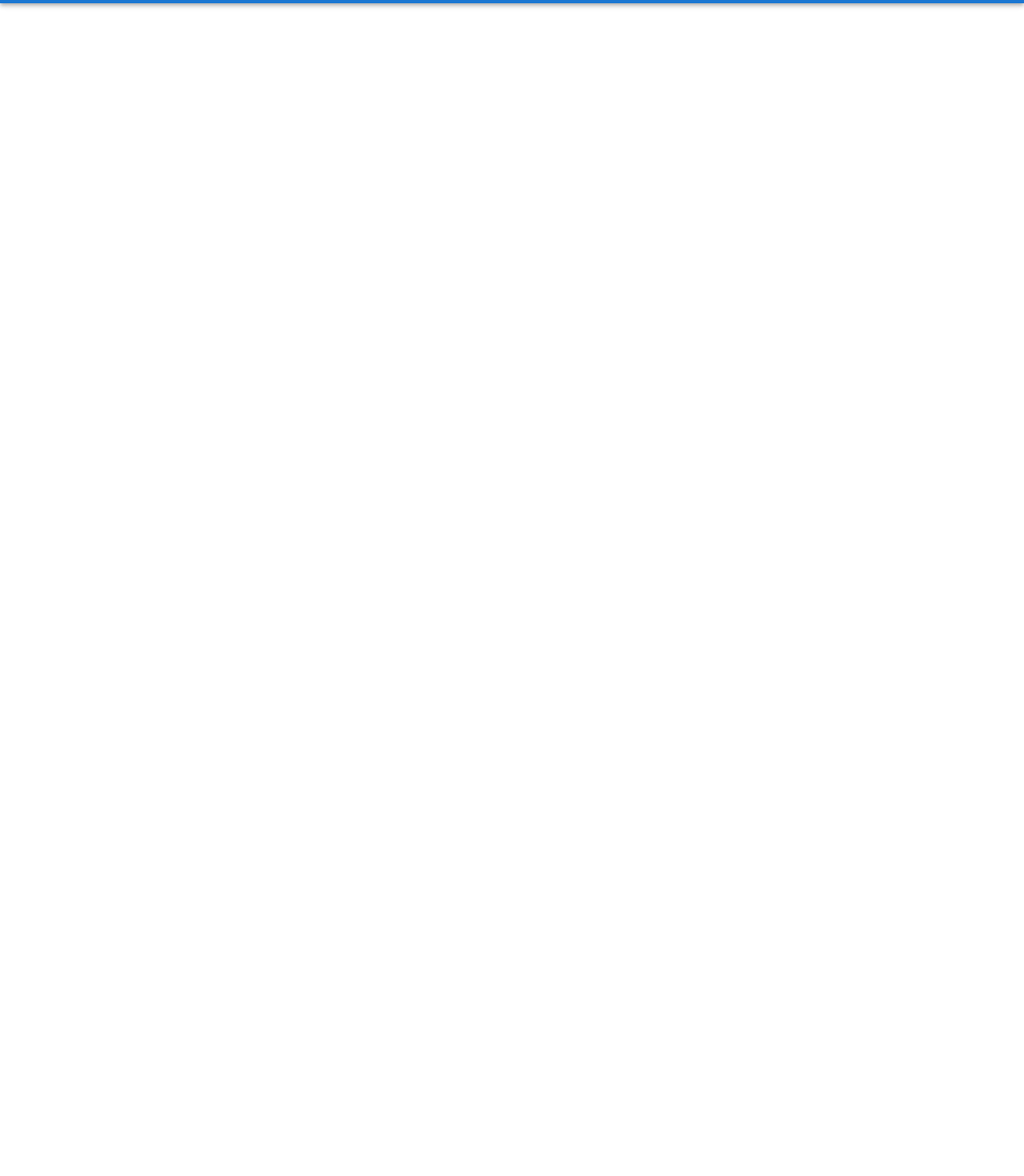
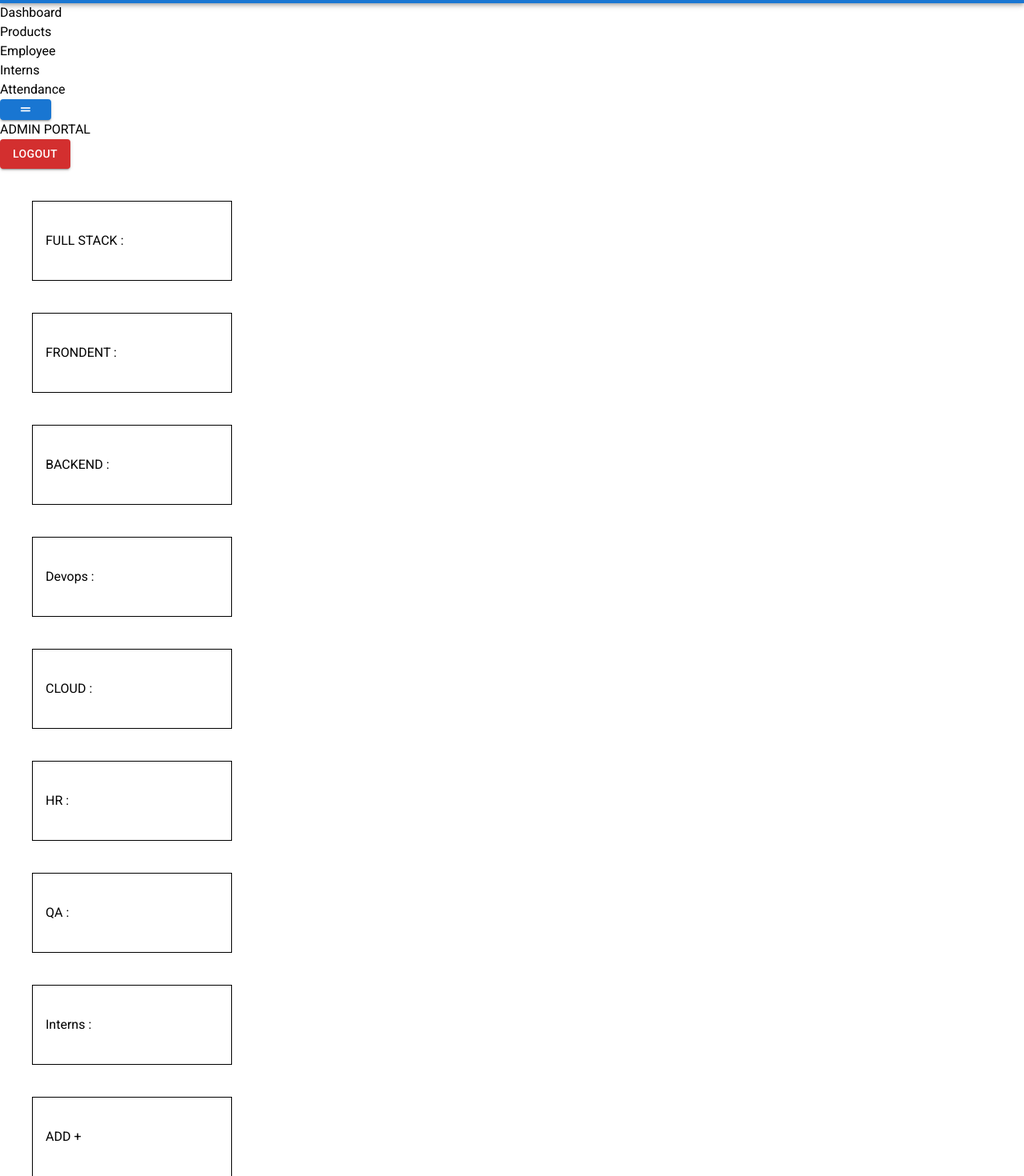
Before and after one commit to SainulAbid-Cygnonex/CYGNOZ-HR-Front-end, a React (Vite) app: page /home in a window 1280 px wide. Before the commit this address had no page. Shown: the part 60-1530 px from the top of the page at 80% size. Before the commit the page ends 800 px from the top, so only its background shows below. Built offline with nearby package versions, Linux system fonts and the light colour scheme.

Commit message:
timesheet states and super admin page

```diff
--- a/package.json
+++ b/package.json
@@ -12,6 +12,7 @@
   "dependencies": {
     "@emotion/react": "^11.11.4",
     "@emotion/styled": "^11.11.5",
+    "@heroicons/react": "^2.1.4",
     "@mui/icons-material": "^5.15.20",
     "@mui/material": "^5.15.20",
     "axios": "^1.7.2",
--- a/src/App.jsx
+++ b/src/App.jsx
@@ -4,6 +4,7 @@ import Login from './Authentication/Login'
 import Header from './CommonComponents/Header';
 import ProductManagement from './CEO & HR/pages/ProductManagement';
 import TimeSheet from './EMP/pages/TimeSheet';
+import  Home  from './CEO & HR/pages/Home';
 
 function App() {
 
@@ -19,8 +20,11 @@ function App() {
 
 
 
+
+
+
       {/* CEO or HR routes  */}
-
+      <Route path="/home"  element={<Home/>} />
 
     </Routes>
     </>
--- a/src/CEO & HR/pages/Home.jsx
+++ b/src/CEO & HR/pages/Home.jsx
@@ -1,9 +1,205 @@
-import React from 'react'
+import React, { useState } from 'react';
+import CommonButton from '../../CommonComponents/CommonButton';
+import Box from '@mui/material/Box';
+
 
 function Home() {
+  const [isOpen, setIsOpen] = useState(false);
+
+  const toggleSidebar = () => {
+    setIsOpen(!isOpen);
+  };
+
+  const closeSidebar = () => {
+    setIsOpen(false);
+  };
+
   return (
-    <div>Home</div>
-  )
+    <>
+      <div className="flex">
+        {isOpen && (
+          <div className="fixed inset-0 z-10 bg-black opacity-50" onClick={closeSidebar}></div>
+        )}
+        <div className={`${isOpen ? 'block' : 'hidden'} bg-gray-800 text-white w-64 h-screen p-4 z-20`}>
+          {/* <CommonButton onClick={toggleSidebar}>
+            <i className="fa-solid fa-grip-lines"></i>
+          </CommonButton> */}
+          <ul onClick={closeSidebar}>
+            <li>
+              <a href="#" className="hover:bg-gray-700 p-2 block rounded">Dashboard</a>
+            </li>
+            <li>
+              <a href="#" className="hover:bg-gray-700 p-2 block rounded">Products</a>
+            </li>
+            <li>
+              <a href="#" className="hover:bg-gray-700 p-2 block rounded">Employee</a>
+            </li>
+            <li>
+              <a href="#" className="hover:bg-gray-700 p-2 block rounded">Interns</a>
+            </li>
+            <li>
+              <a href="#" className="hover:bg-gray-700 p-2 block rounded">Attendance</a>
+            </li>
+          </ul>
+        </div>
+        <div className="w-full">
+          <div className="flex justify-between items-center  p-4">
+            {!isOpen && (
+              <CommonButton onClick={toggleSidebar}>
+                <i className="fa-solid fa-grip-lines"></i>
+              </CommonButton>
+            )}
+            <h1 className="text-2xl font-bold mx-auto text-black">ADMIN PORTAL</h1>
+            <CommonButton variant="contained" color="error">
+              Logout
+            </CommonButton>
+          </div>
+          <div className='row flex items-center justify-center'>
+          <div className="col flex">
+          <Box
+      height={100}
+      width={250}
+      my={5}
+      mx={5}
+      display="flex"
+      alignItems="center"
+      gap={4}
+      p={2}
+      sx={{ border: '1px solid black' }}
+      className="font-bold text-black uppercase"
+    >
+      FULL STACK :
+    </Box>
+    <Box
+        height={100}
+        width={250}
+        my={5}
+        mx={5}
+      display="flex"
+      alignItems="center"
+      gap={4}
+      p={2}
+      sx={{ border: '1px solid black' }}
+        className="font-bold text-black uppercase"
+    >
+      FRONDENT :
+    </Box>
+    <Box
+        height={100}
+        width={250}
+        my={5}
+        mx={5}
+      display="flex"
+      alignItems="center"
+      gap={4}
+      p={2}
+      sx={{ border: '1px solid black' }}
+        className="font-bold text-black uppercase"
+    >
+      BACKEND :
+    </Box>
+          </div>
+
+          </div>
+          <div className='row flex items-center justify-center'>
+          <div className="col flex">
+          <Box
+      height={100}
+      width={250}
+      my={5}
+      mx={5}
+      display="flex"
+      alignItems="center"
+      gap={4}
+      p={2}
+      sx={{ border: '1px solid black' }}
+        className="font-bold text-black uppercase"
+    >
+      Devops :
+    </Box>
+    <Box
+        height={100}
+        width={250}
+        my={5}
+        mx={5}
+      display="flex"
+      alignItems="center"
+      gap={4}
+      p={2}
+      sx={{ border: '1px solid black' }}
+        className="font-bold text-black uppercase"
+    >
+      CLOUD :
+    </Box>
+    <Box
+        height={100}
+        width={250}
+        my={5}
+        mx={5}
+      display="flex"
+      alignItems="center"
+      gap={4}
+      p={2}
+      sx={{ border: '1px solid black' }}
+        className="font-bold text-black uppercase"
+    >
+      HR :
+    </Box>
+          </div>
+
+          </div>
+          <div className='row flex items-center justify-center'>
+          <div className="col flex">
+          <Box
+      height={100}
+      width={250}
+      my={5}
+      mx={5}
+      display="flex"
+      alignItems="center"
+      gap={4}
+      p={2}
+      sx={{ border: '1px solid black' }}
+        className="font-bold text-black uppercase"
+    >
+      QA :
+    </Box>
+    <Box
+        height={100}
+        width={250}
+        my={5}
+        mx={5}
+      display="flex"
+      alignItems="center"
+      gap={4}
+      p={2}
+      sx={{ border: '1px solid black' }}
+        className="font-bold text-black uppercase"
+    >
+      Interns :
+    </Box>
+    <Box
+        height={100}
+        width={250}
+        my={5}
+        mx={5}
+      display="flex"
+      alignItems="center"
+      gap={4}
+      p={2}
+      sx={{ border: '1px solid black' }}
+      className="font-bold text-black uppercase"
+      >
+
+   ADD +
+    </Box>
+          </div>
+
+          </div>
+        </div>
+      </div>
+    </>
+  );
 }
 
-export default Home
+export default Home;
--- a/src/EMP/pages/TimeSheet.jsx
+++ b/src/EMP/pages/TimeSheet.jsx
@@ -10,11 +10,19 @@ import CommonButton from '../../CommonComponents/CommonButton';
 
 function TimeSheet() {
 
+    const [technical,setTechnical]=useState(true)
     const [technicalType, setTechnicalType] = useState('technical');
 
     const handleTypeChange = (event) => {
         setTechnicalType(event.target.value);
       };
+
+      const handleTechnical =()=>{
+        setTechnical(true)
+      }
+      const handleNonTechnical =()=>{
+        setTechnical(false)
+      }
 
   return (
     <>
@@ -38,8 +46,8 @@ function TimeSheet() {
                 required
                 size='small'
               >
-                <MenuItem value="technical">Technical</MenuItem>
-                <MenuItem value="non-technical">Non-Technical</MenuItem>
+                <MenuItem value="technical" onClick={handleTechnical}>Technical</MenuItem>
+                <MenuItem value="non-technical" onClick={handleNonTechnical}>Non-Technical</MenuItem>
 
               </Select>
               </FormControl>
@@ -48,6 +56,8 @@ function TimeSheet() {
               </div>
         </div>
 
+       {
+        technical?
         <div className='table-timeheet mt-10'>
         <table className="min-w-full divide-y divide-gray-200 shadow-2xl rounded-lg">
           <thead className="bg-gray-300">
@@ -72,14 +82,42 @@ function TimeSheet() {
                 <input type="number" min={0} max={8} className="border border-black rounded p-1" />
               </td>
             </tr>
+          </tbody>
+        </table>
+      </div>
+      :
+      <div className='table-timeheet mt-10'>
+      <table className="min-w-full divide-y divide-gray-200 shadow-2xl rounded-lg">
+        <thead className="bg-gray-300">
           <tr>
-                <td className="px-6 py-4 whitespace-nowrap text-sm font-medium text-gray-900">3</td>
-                <td className="px-6 py-4 whitespace-nowrap text-sm font-bold text-gray-500"></td>
-                <td className="px-6 py-4 whitespace-nowrap text-sm text-gray-500"></td>
+            <th scope="col" className="px-6 py-3 text-left text-md font-bold text-black uppercase tracking-wider">#</th>
+            <th scope="col" className="px-6 py-3 text-left text-md font-bold text-black uppercase tracking-wider">STAND UPS </th>
+            <th scope="col" className="px-6 py-3 text-left text-md font-bold text-black uppercase tracking-wider">MEETINGS</th>
+          </tr>
+        </thead>
+        <tbody className="bg-white divide-y divide-gray-200">
+          <tr>
+            <td className="px-6 py-4 whitespace-nowrap text-sm font-medium text-gray-900">1</td>
+            <td className="px-6 py-4 whitespace-nowrap text-sm font-bold text-black">Updating..</td>
+            <td className="px-6 py-4 whitespace-nowrap text-sm text-gray-500">
+              {/* <input type="number" min={0} max={8} className="border border-black rounded p-1" /> */}
+              <td className="px-6 py-4 whitespace-nowrap text-sm font-bold text-black">Updating..</td>
+
+            </td>
+          </tr>
+          <tr>
+            <td className="px-6 py-4 whitespace-nowrap text-sm font-medium text-gray-900">2</td>
+            <td className="px-6 py-4 whitespace-nowrap text-sm font-bold text-black ">Updating..</td>
+            <td className="px-6 py-4 whitespace-nowrap text-sm text-gray-500">
+              {/* <input type="number" min={0} max={8} className="border border-black rounded p-1" /> */}
+              <td className="px-6 py-4 whitespace-nowrap text-sm font-bold text-black">Updating..</td>
+
+            </td>
           </tr>
         </tbody>
       </table>
     </div>
+       }
         <div className='flex justify-end mt-6'>
          <CommonButton color='success'>Submit</CommonButton>
         </div>
```
Also changed, not shown: 1 other file (tests, documents, lock files or other folders). Lines whose indentation alone changed are shown as unchanged.
